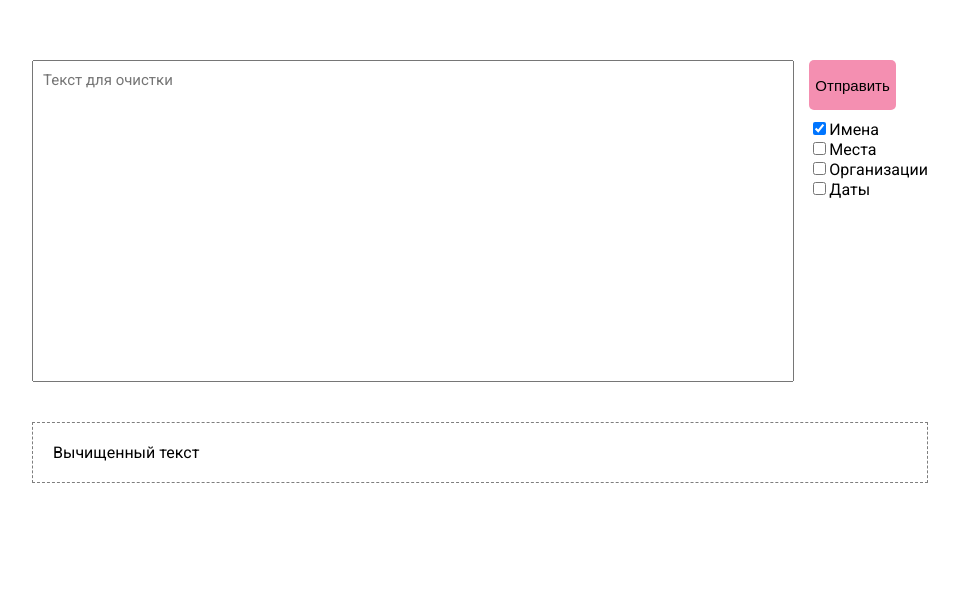
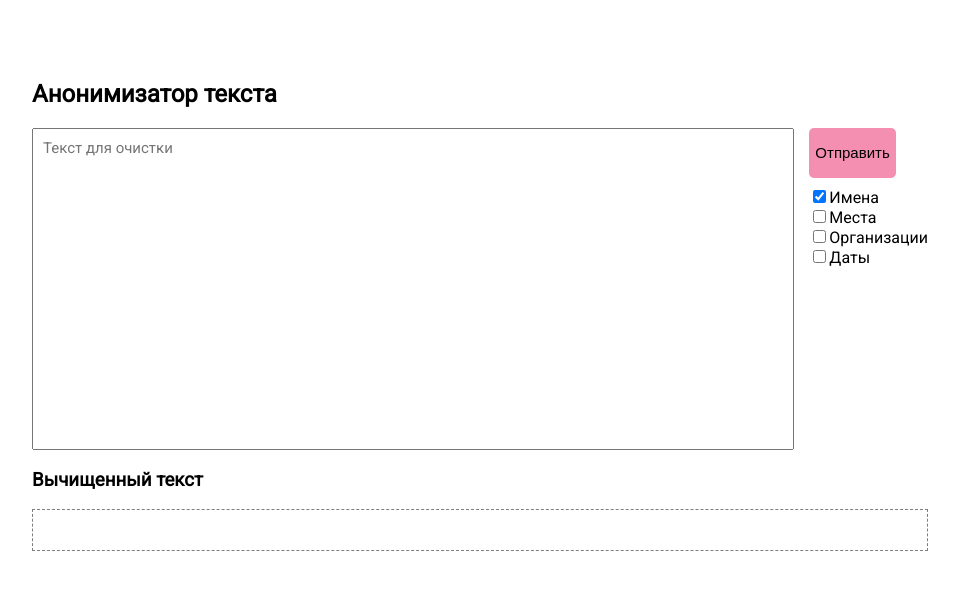
Before and after one commit to DustJoIt/anonimizer-front, a React (Create React App) app: page / in a window 1280 px wide. Shown: the top 590 px of the page, without its empty margins (160-1119 px from the left). Built offline with nearby package versions, Linux system fonts and the light colour scheme.

Commit message:
правки в стиль

```diff
--- a/src/App.css
+++ b/src/App.css
@@ -4,7 +4,6 @@
   margin: 40px auto;
   padding: 20px;
   font-family: 'Roboto', sans-serif;
-  row-gap: 40px;
 }
 
 .PPPPPPPP {
--- a/src/App.js
+++ b/src/App.js
@@ -25,6 +25,7 @@ function App() {
 
     return (
         <div className="App">
+            <h2>Анонимизатор текста</h2>
             <div className="PPPPPPPP">
                 <textarea placeholder="Текст для очистки"
                 onChange={(e) => {setRawText(e.target.value)}}
@@ -45,8 +46,11 @@ function App() {
                     </div>
                 </div>
             </div>
+            <div>
+                <h3>Вычищенный текст</h3>
             <div className="ToDisplay">
-                { displayedText || 'Вычищенный текст' }
+                { displayedText }
+            </div>
             </div>
         </div>
     );
```
